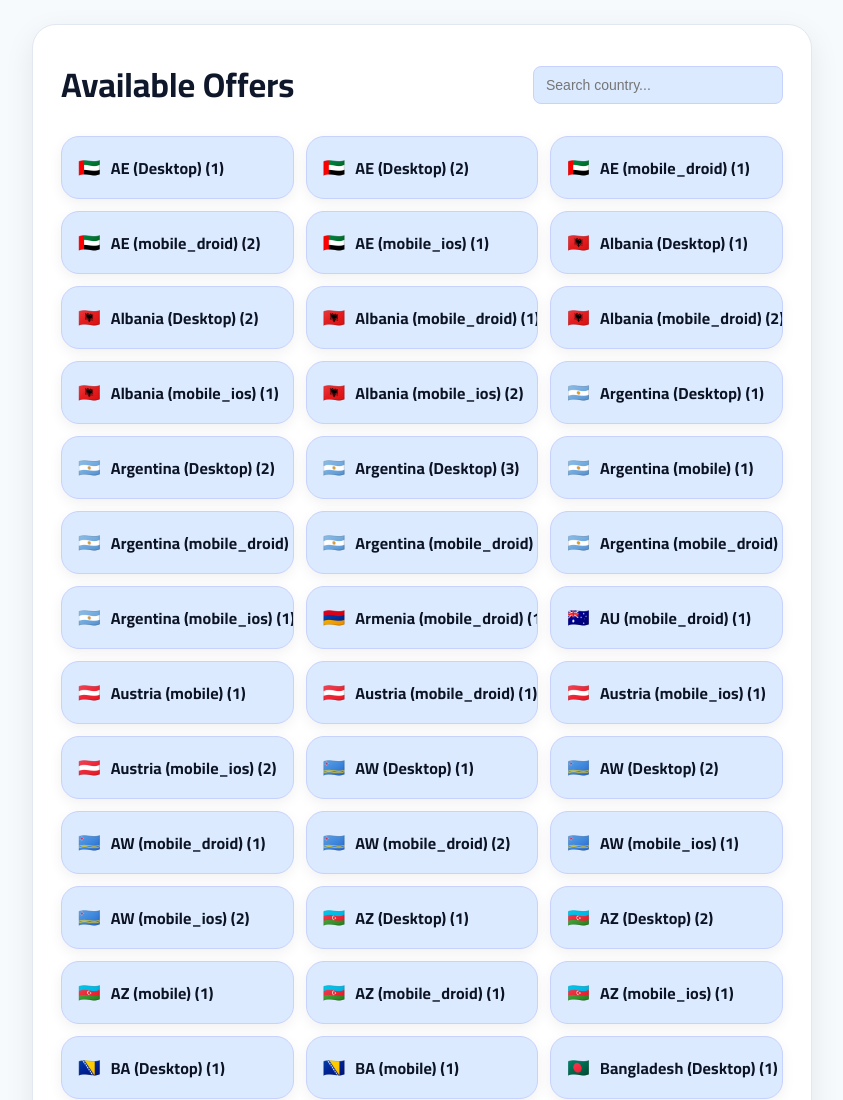
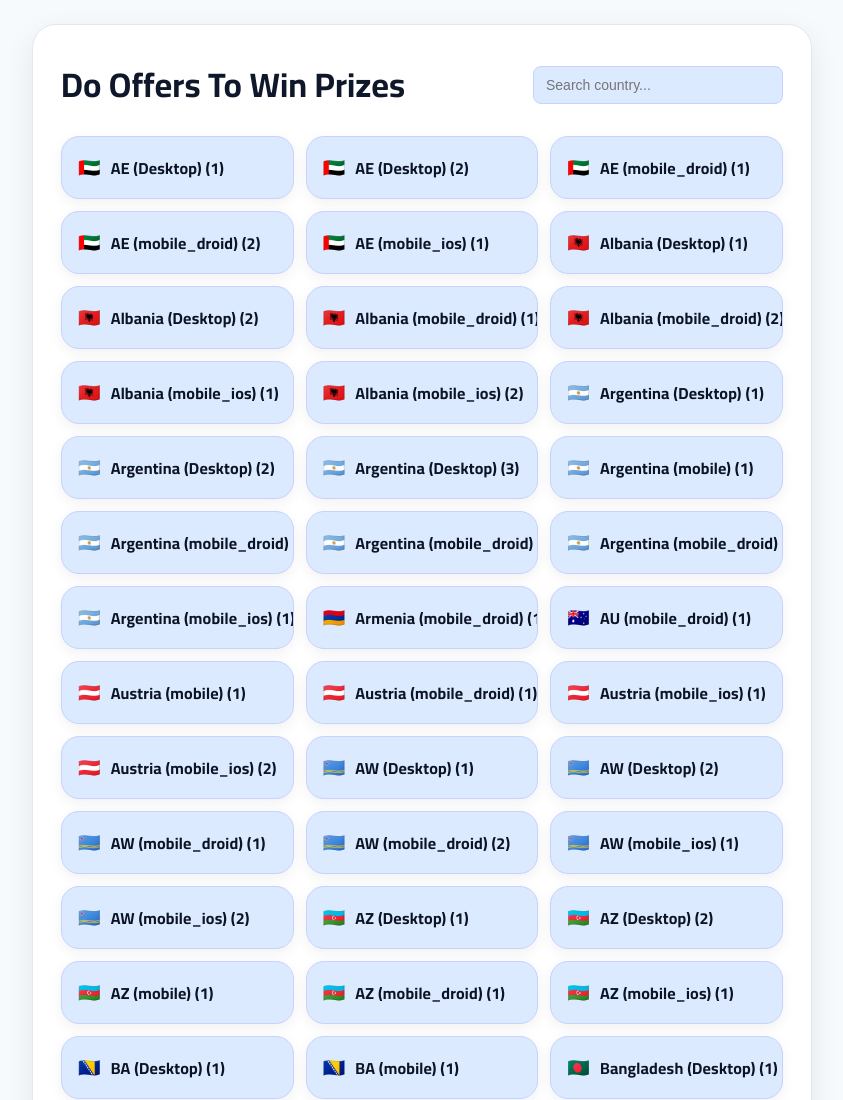
Before and after one commit to lol011107373-rgb/Choose-your-coubntry, a plain HTML site: page index.html in a window 1280 px wide. Shown: the top 1100 px of the page, without its empty margins (218-1061 px from the left). Drawn offline with Linux system fonts and the light colour scheme.

Commit message:
Update index.html

```diff
--- a/index.html
+++ b/index.html
@@ -105,7 +105,7 @@
   <div class="wrap">
     <div class="card">
       <header>
-        <h1>Available Offers</h1>
+        <h1>Do Offers To Win Prizes</h1>
         <div class="search-box">
           <input type="text" id="search" class="search-input" placeholder="Search country...">
           <div id="autocomplete" class="autocomplete-list" style="display:none;"></div>
```
